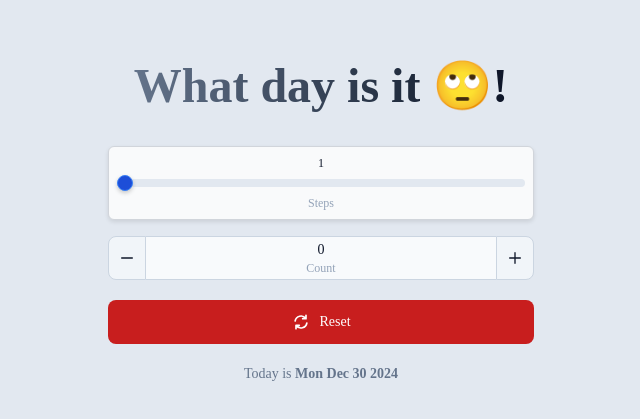
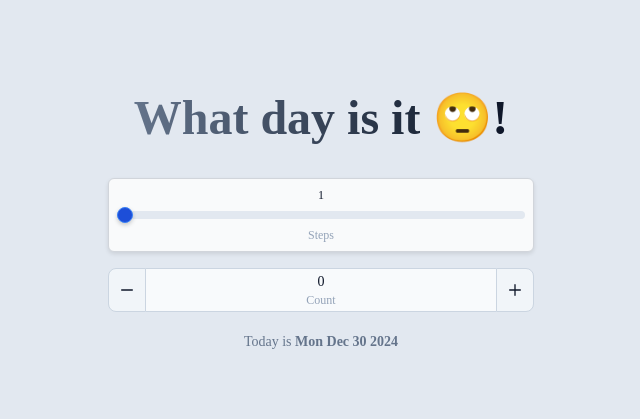
Before and after one commit to momen-arabi/react-date-counter-challenge, a React (Create React App) app: page / in a window 1280 px wide. Shown: the part 167-586 px from the top of the page, without its empty margins (319-959 px from the left). Built offline with nearby package versions, Linux system fonts and the light colour scheme; the HTML template or start-up script is replaced by a standard one.

Commit message:
show-reset-on-change-states

```diff
--- a/src/App.jsx
+++ b/src/App.jsx
@@ -137,6 +137,11 @@ function Counter() {
             </div>
           </form>
 
+          <Result count={count} date={formatDate(date)} />
+
+          {count === 0 && steps === 1 ? (
+            ""
+          ) : (
             <div className="reset-btn-container w-full flex justify-center">
               <button
                 type="button"
@@ -163,8 +168,7 @@ function Counter() {
                 Reset
               </button>
             </div>
-
-          <Result count={count} date={formatDate(date)} />
+          )}
         </div>
       </div>
     </div>
```
Lines whose indentation alone changed are shown as unchanged.
